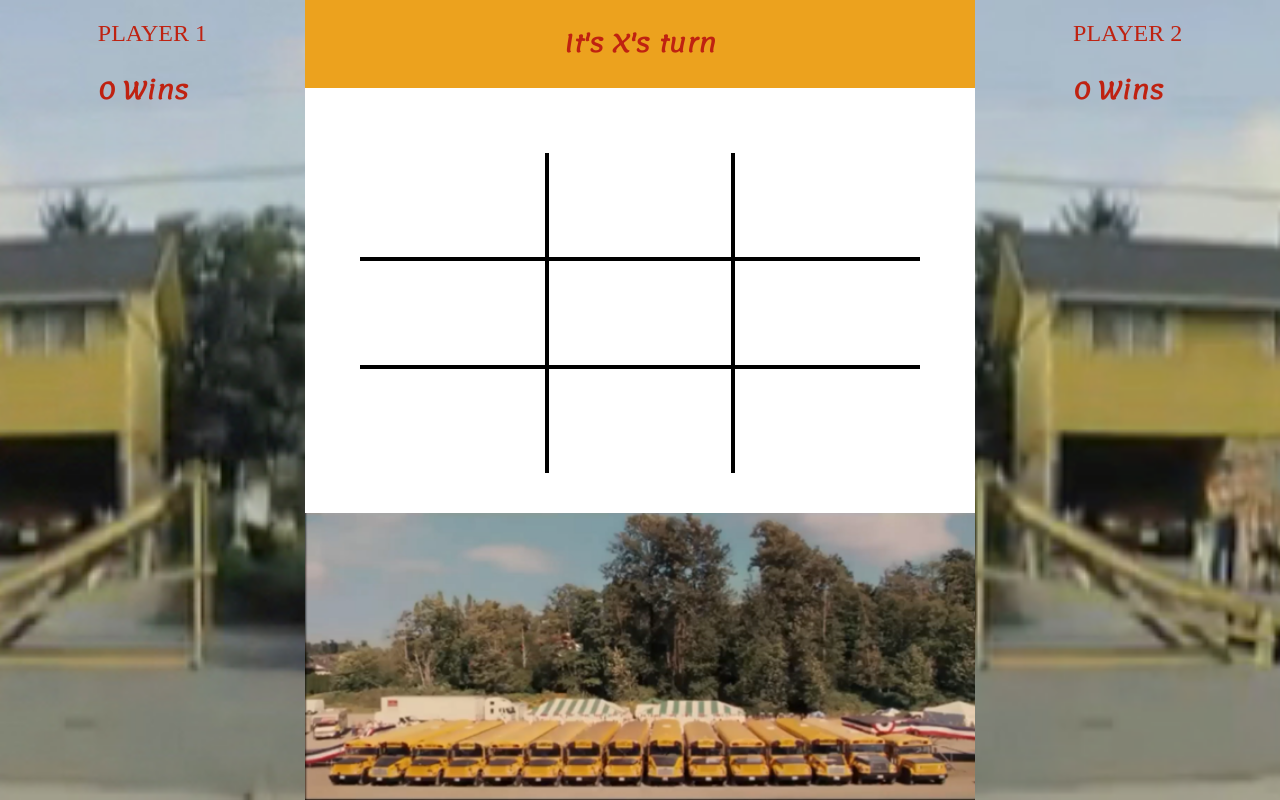
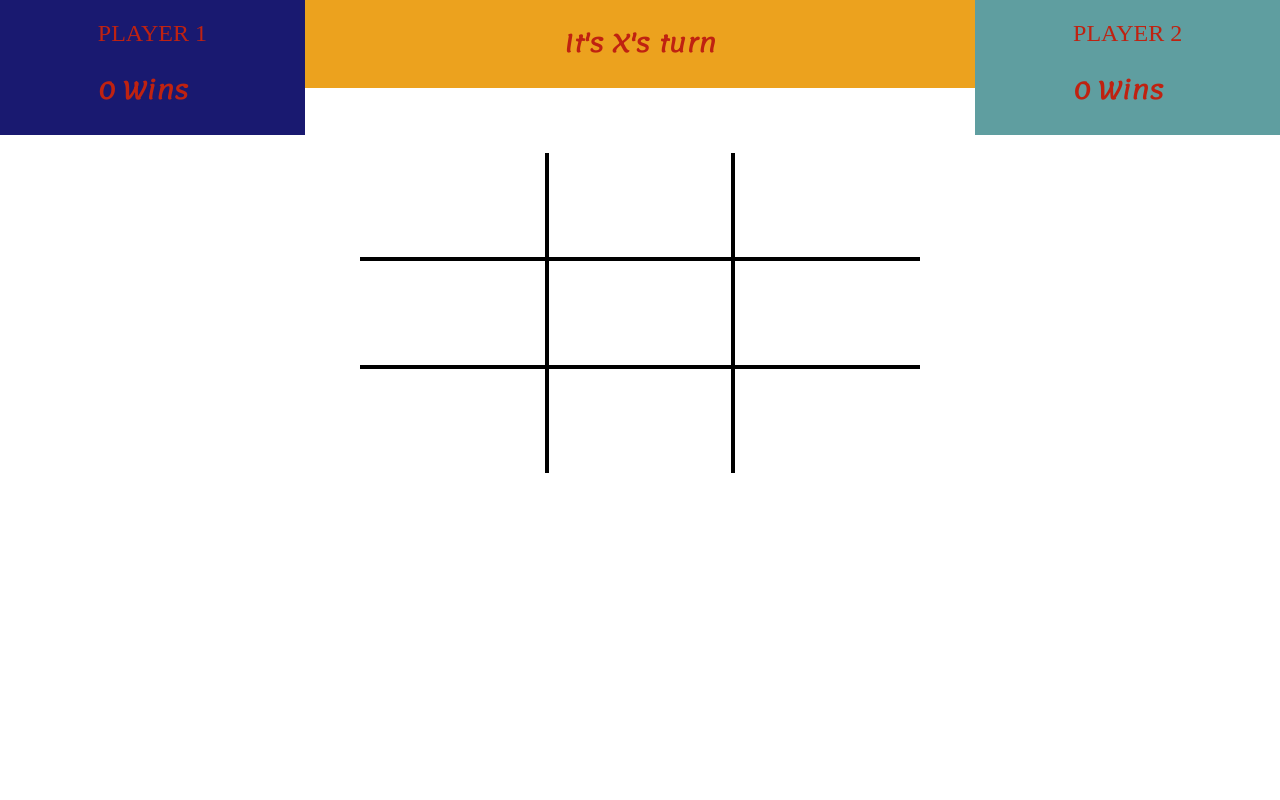
Before and after one commit to ericberglund117/Tic-Tac-Toe, a plain HTML site: page index.html in a window 1280 px wide. Drawn offline with Linux system fonts and the light colour scheme.

Commit message:
Remove previous styling

```diff
--- a/styling.css
+++ b/styling.css
@@ -23,9 +23,9 @@ width: 25%;
 padding-top: 20px;
 display: flex;
 justify-content: center;
-background-image: url("./src/gameimages/rods_house.jpg");
+background: midnightblue;
 background-repeat: no-repeat;
-height: 100%;
+height: min-content;
 background-size: cover;
 background-position-x: -940px;
 }
@@ -49,9 +49,9 @@ width: 25%;
 padding-top: 20px;
 display: flex;
 justify-content: center;
-background-image: url("./src/gameimages/rods_house flipped.png");
+background: cadetblue;
 background-repeat: no-repeat;
-height: 100%;
+height: min-content;
 background-size: cover;
 background-position-x: -180px;
 }
@@ -72,7 +72,7 @@ font-size: 1.5rem;
 width: 55%;
 display: flex;
 flex-direction: column;
-background-image: url("./src/gameimages/jump2 bus.png");
+background: white;
 background-repeat: no-repeat;
 background-position: bottom;
 background-size: contain;
```
